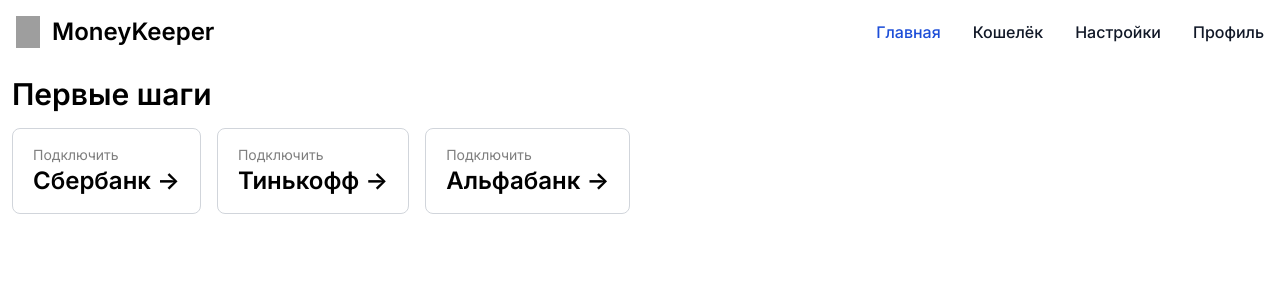
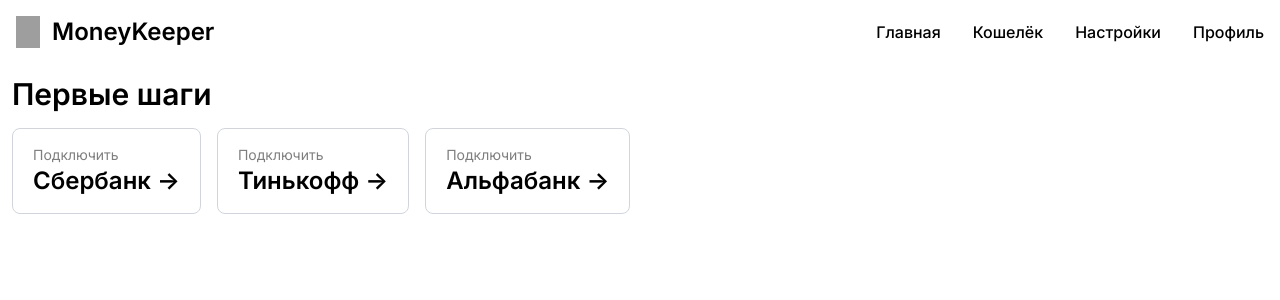
Before and after one commit to haskiindahouse/hesoyam-front, a Next.js app: page / in a window 1280 px wide. Shown: the top 300 px of the page. Built offline with nearby package versions, Linux system fonts and the light colour scheme; grey boxes are pictures that could not be loaded.

Commit message:
add semantic colors

```diff
--- a/app/globals.css
+++ b/app/globals.css
@@ -3,21 +3,26 @@
 @tailwind utilities;
 
 :root {
-  --foreground-rgb: 0, 0, 0;
-  --background-start-rgb: 214, 219, 220;
-  --background-end-rgb: 255, 255, 255;
+  --color-text-primary: theme('colors.black');
+  --color-text-secondary: theme('colors.gray.500');
+  --color-bg-primary: theme('colors.white');
+  --color-bg-secondary: theme('colors.white');
 }
+
+/* TODO: Add color-blind mode */
 
 @media (prefers-color-scheme: dark) {
   :root {
-    --foreground-rgb: 255, 255, 255;
-    --background-start-rgb: 0, 0, 0;
-    --background-end-rgb: 0, 0, 0;
+    --color-text-primary: theme('colors.white');
+    --color-text-secondary: theme('colors.gray.400');
+    --color-bg-primary: theme('colors.slate.900');
+    --color-bg-secondary: theme('colors.gray.700');
   }
 }
 
-@layer utilities {
-  .text-balance {
-    text-wrap: balance;
+@layer base {
+  html {
+    color: var(--color-text-primary);
+    background-color: var(--color-bg-primary);
   }
 }
--- a/app/layout.tsx
+++ b/app/layout.tsx
@@ -26,7 +26,7 @@
     <html lang='en'>
       <body className={inter.className}>
         <header className='hidden md:block'>
-          <nav className='bg-white border-gray-200 dark:bg-gray-900'>
+          <nav className='border-gray-200'>
             <div className='max-w-screen-xl flex flex-wrap items-center justify-between mx-auto p-4'>
               <a
                 href='https://flowbite.com/'
@@ -39,7 +39,7 @@
                   className='h-8'
                   alt='MoneyKeeper Logo'
                 />
-                <span className='self-center text-2xl font-semibold whitespace-nowrap dark:text-white'>
+                <span className='self-center text-2xl font-semibold whitespace-nowrap'>
                   MoneyKeeper
                 </span>
               </a>
@@ -71,11 +71,11 @@
                 className='hidden w-full md:block md:w-auto'
                 id='navbar-default'
               >
-                <ul className='font-medium flex flex-col p-4 md:p-0 mt-4 border border-gray-100 rounded-lg bg-gray-50 md:flex-row md:space-x-8 rtl:space-x-reverse md:mt-0 md:border-0 md:bg-white dark:bg-gray-800 md:dark:bg-gray-900 dark:border-gray-700'>
+                <ul className='font-medium flex flex-col p-4 md:p-0 mt-4 border border-gray-100 rounded-lg md:flex-row md:space-x-8 rtl:space-x-reverse md:mt-0 md:border-0 dark:border-gray-700'>
                   <li>
                     <a
                       href='#'
-                      className='block py-2 px-3 text-white bg-blue-700 rounded md:bg-transparent md:text-blue-700 md:p-0 dark:text-white md:dark:text-blue-500'
+                      className='rounded hover:text-blue-700 dark:hover:text-blue-500'
                       aria-current='page'
                     >
                       Главная
@@ -84,7 +84,7 @@
                   <li>
                     <a
                       href='#'
-                      className='block py-2 px-3 text-gray-900 rounded hover:bg-gray-100 md:hover:bg-transparent md:border-0 md:hover:text-blue-700 md:p-0 dark:text-white md:dark:hover:text-blue-500 dark:hover:bg-gray-700 dark:hover:text-white md:dark:hover:bg-transparent'
+                      className='rounded hover:text-blue-700 dark:hover:text-blue-500'
                     >
                       Кошелёк
                     </a>
@@ -92,7 +92,7 @@
                   <li>
                     <a
                       href='#'
-                      className='block py-2 px-3 text-gray-900 rounded hover:bg-gray-100 md:hover:bg-transparent md:border-0 md:hover:text-blue-700 md:p-0 dark:text-white md:dark:hover:text-blue-500 dark:hover:bg-gray-700 dark:hover:text-white md:dark:hover:bg-transparent'
+                      className='rounded hover:text-blue-700 dark:hover:text-blue-500'
                     >
                       Настройки
                     </a>
@@ -100,7 +100,7 @@
                   <li>
                     <a
                       href='#'
-                      className='block py-2 px-3 text-gray-900 rounded hover:bg-gray-100 md:hover:bg-transparent md:border-0 md:hover:text-blue-700 md:p-0 dark:text-white md:dark:hover:text-blue-500 dark:hover:bg-gray-700 dark:hover:text-white md:dark:hover:bg-transparent'
+                      className='rounded hover:text-blue-700 dark:hover:text-blue-500'
                     >
                       Профиль
                     </a>
@@ -112,7 +112,7 @@
         </header>
         <main>{children}</main>
         <footer className='md:hidden'>
-          <div className='fixed bottom-0 left-0 z-50 w-full h-16 bg-white border-t border-gray-200 dark:bg-gray-700 dark:border-gray-600'>
+          <div className='fixed bottom-0 left-0 z-50 w-full h-16 bg-secondary border-t border-gray-200 dark:border-gray-600'>
             <div className='grid h-full max-w-lg grid-cols-4 mx-auto font-medium'>
               <button
                 type='button'
@@ -127,7 +127,7 @@
                 >
                   <path d='m19.707 9.293-2-2-7-7a1 1 0 0 0-1.414 0l-7 7-2 2a1 1 0 0 0 1.414 1.414L2 10.414V18a2 2 0 0 0 2 2h3a1 1 0 0 0 1-1v-4a1 1 0 0 1 1-1h2a1 1 0 0 1 1 1v4a1 1 0 0 0 1 1h3a2 2 0 0 0 2-2v-7.586l.293.293a1 1 0 0 0 1.414-1.414Z' />
                 </svg>
-                <span className='text-sm text-gray-500 dark:text-gray-400 group-hover:text-blue-600 dark:group-hover:text-blue-500'>
+                <span className='text-sm group-hover:text-blue-600 dark:group-hover:text-blue-500'>
                   Главная
                 </span>
               </button>
@@ -136,7 +136,7 @@
                 className='inline-flex flex-col items-center justify-center px-5 hover:bg-gray-50 dark:hover:bg-gray-800 group'
               >
                 <svg
-                  className='w-5 h-5 mb-2 text-gray-500 dark:text-gray-400 group-hover:text-blue-600 dark:group-hover:text-blue-500'
+                  className='w-5 h-5 mb-2 group-hover:text-blue-600 dark:group-hover:text-blue-500'
                   aria-hidden='true'
                   xmlns='http://www.w3.org/2000/svg'
                   fill='currentColor'
@@ -145,7 +145,7 @@
                   <path d='M11.074 4 8.442.408A.95.95 0 0 0 7.014.254L2.926 4h8.148ZM9 13v-1a4 4 0 0 1 4-4h6V6a1 1 0 0 0-1-1H1a1 1 0 0 0-1 1v13a1 1 0 0 0 1 1h17a1 1 0 0 0 1-1v-2h-6a4 4 0 0 1-4-4Z' />
                   <path d='M19 10h-6a2 2 0 0 0-2 2v1a2 2 0 0 0 2 2h6a1 1 0 0 0 1-1v-3a1 1 0 0 0-1-1Zm-4.5 3.5a1 1 0 1 1 0-2 1 1 0 0 1 0 2ZM12.62 4h2.78L12.539.41a1.086 1.086 0 1 0-1.7 1.352L12.62 4Z' />
                 </svg>
-                <span className='text-sm text-gray-500 dark:text-gray-400 group-hover:text-blue-600 dark:group-hover:text-blue-500'>
+                <span className='text-sm group-hover:text-blue-600 dark:group-hover:text-blue-500'>
                   Кошелёк
                 </span>
               </button>
@@ -154,7 +154,7 @@
                 className='inline-flex flex-col items-center justify-center px-5 hover:bg-gray-50 dark:hover:bg-gray-800 group'
               >
                 <svg
-                  className='w-5 h-5 mb-2 text-gray-500 dark:text-gray-400 group-hover:text-blue-600 dark:group-hover:text-blue-500'
+                  className='w-5 h-5 mb-2 group-hover:text-blue-600 dark:group-hover:text-blue-500'
                   aria-hidden='true'
                   xmlns='http://www.w3.org/2000/svg'
                   fill='none'
@@ -168,7 +168,7 @@
                     d='M4 12.25V1m0 11.25a2.25 2.25 0 0 0 0 4.5m0-4.5a2.25 2.25 0 0 1 0 4.5M4 19v-2.25m6-13.5V1m0 2.25a2.25 2.25 0 0 0 0 4.5m0-4.5a2.25 2.25 0 0 1 0 4.5M10 19V7.75m6 4.5V1m0 11.25a2.25 2.25 0 1 0 0 4.5 2.25 2.25 0 0 0 0-4.5ZM16 19v-2'
                   />
                 </svg>
-                <span className='text-sm text-gray-500 dark:text-gray-400 group-hover:text-blue-600 dark:group-hover:text-blue-500'>
+                <span className='text-sm group-hover:text-blue-600 dark:group-hover:text-blue-500'>
                   Настройки
                 </span>
               </button>
@@ -185,7 +185,7 @@
                 >
                   <path d='M10 0a10 10 0 1 0 10 10A10.011 10.011 0 0 0 10 0Zm0 5a3 3 0 1 1 0 6 3 3 0 0 1 0-6Zm0 13a8.949 8.949 0 0 1-4.951-1.488A3.987 3.987 0 0 1 9 13h2a3.987 3.987 0 0 1 3.951 3.512A8.949 8.949 0 0 1 10 18Z' />
                 </svg>
-                <span className='text-sm text-gray-500 dark:text-gray-400 group-hover:text-blue-600 dark:group-hover:text-blue-500'>
+                <span className='text-sm group-hover:text-blue-600 dark:group-hover:text-blue-500'>
                   Профиль
                 </span>
               </button>
--- a/tailwind.config.ts
+++ b/tailwind.config.ts
@@ -1,6 +1,14 @@
 import type { Config } from 'tailwindcss'
 
 const config: Config = {
+  /* TODO: Add following precedence (lower number - lower priority)
+   * 1. prefers-color-scheme
+   * 2. current theme in localStorage
+   */
+  // darkMode: [
+  //   'variant',
+  //   ['@media (prefers-color-scheme: dark) { &:not(.light *) }', '&:is(.dark *)']
+  // ],
   content: [
     './pages/**/*.{js,ts,jsx,tsx,mdx}',
     './components/**/*.{js,ts,jsx,tsx,mdx}',
@@ -8,10 +16,14 @@
   ],
   theme: {
     extend: {
-      backgroundImage: {
-        'gradient-radial': 'radial-gradient(var(--tw-gradient-stops))',
-        'gradient-conic':
-          'conic-gradient(from 180deg at 50% 50%, var(--tw-gradient-stops))'
+      // setting `DEFAULT` key is not the same as applying a value through tailwind/plugin or @layer
+      textColor: {
+        primary: 'var(--color-text-primary)',
+        secondary: 'var(--color-text-secondary)'
+      },
+      backgroundColor: {
+        primary: 'var(--color-bg-primary)',
+        secondary: 'var(--color-bg-secondary)'
       }
     }
   },
```
